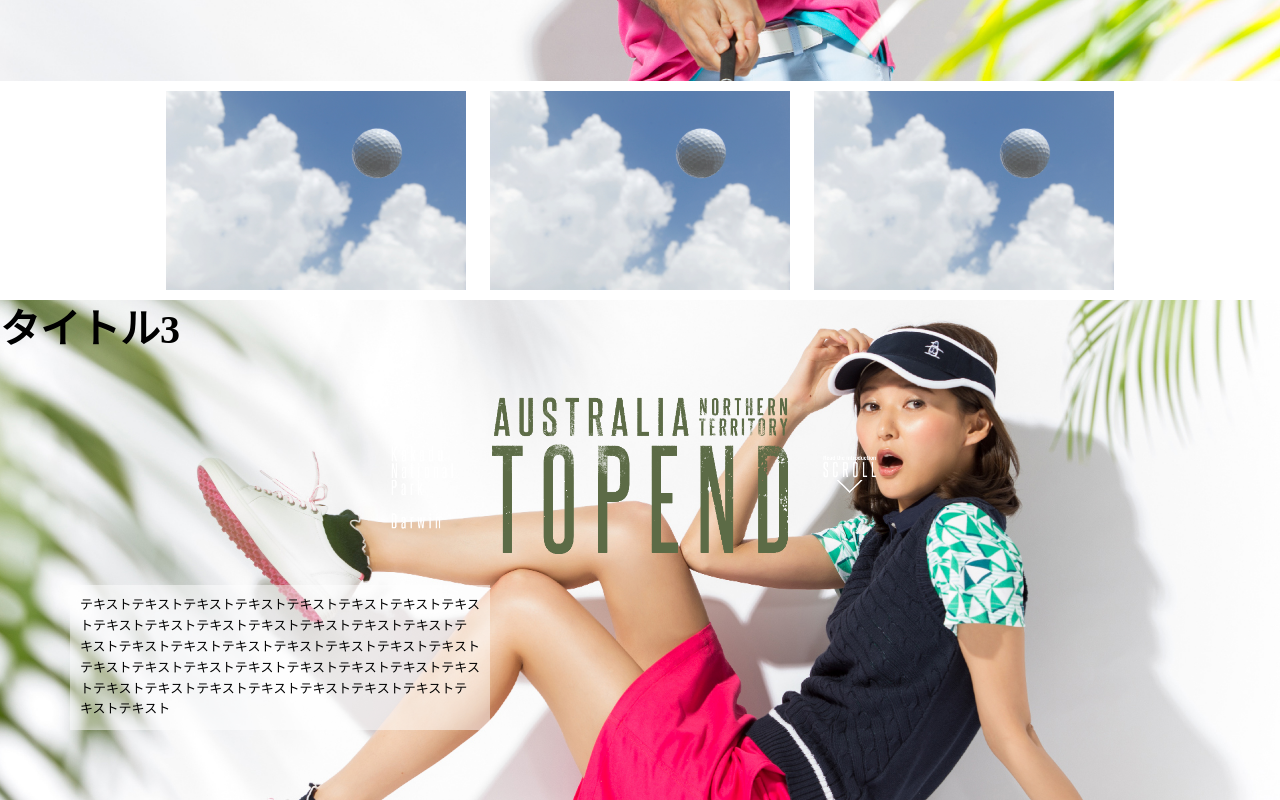
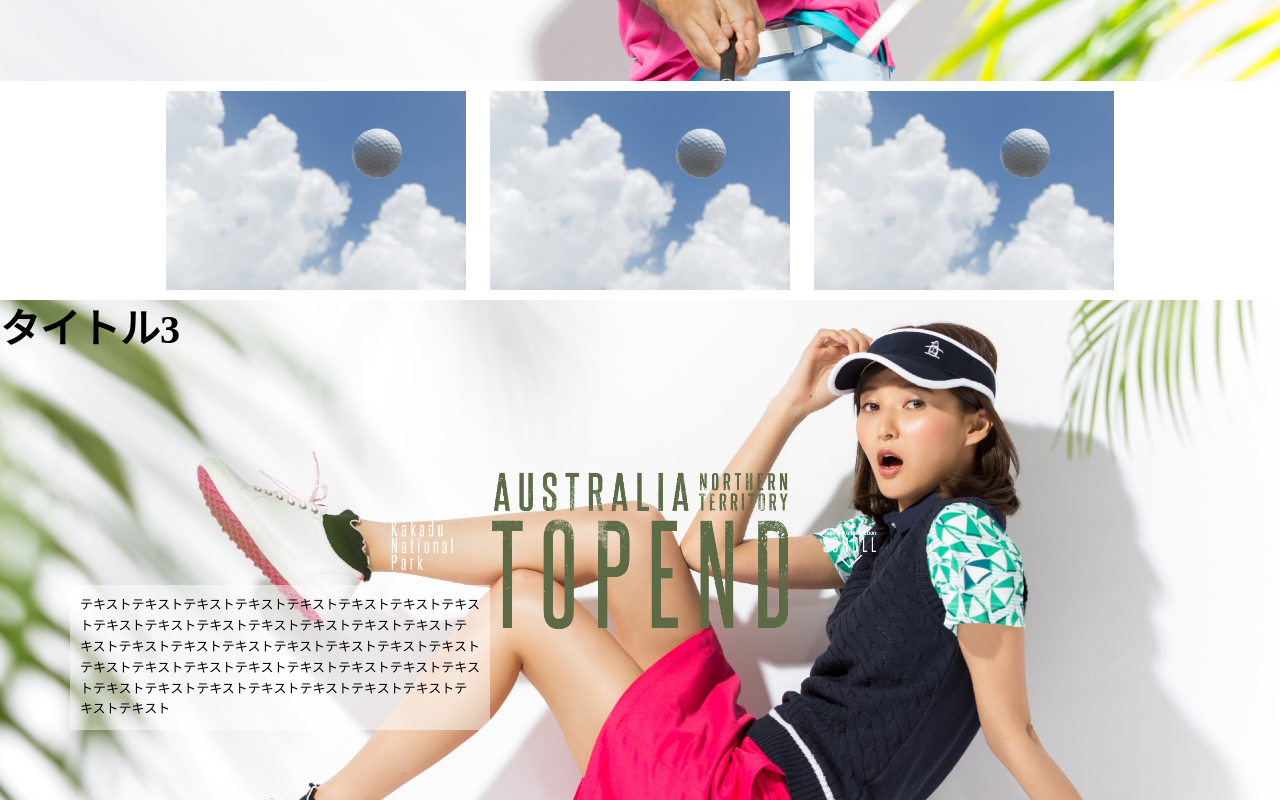
Before and after one commit to natsukotoma/fashion, a plain HTML site: page index.html in a window 1280 px wide. Shown: the part 1211-2011 px from the top of the page. Drawn offline with Linux system fonts and the light colour scheme.

Commit message:
画像/要素をコンテンツの中央にもってくる_0420

```diff
--- a/css/style.css
+++ b/css/style.css
@@ -47,14 +47,14 @@ section .text_box{
 	padding: 10px;
 
 }
-.sec_1 .title_1{
+/* 画像中央揃え */
+.sec_1 .title_1 img{
 	position: absolute;
 	top: 0;
 	bottom: 0;
 	left: 0;
 	right: 0;
 	width: 50%;
-	height: 50%;
 	margin: auto;
 }
 .sec_2 h2.title_2{
@@ -63,17 +63,28 @@ section .text_box{
 	left: 50%;
 	transform: translate(-50%, -50%);
 }
-.sec_3 .flex_container{
+/*.sec_3 .flex_container{
 	display: flex;
-	align-items: center; /* 縦方向中央揃え */
-	justify-content: center; /* 横方向中央揃え */
+	align-items: center; /* 縦方向中央揃え
+	justify-content: center; /* 横方向中央揃え
 	height: 50%;
+}*/
+.sec_3 .table-box{
+	display: table;
+	width: 100%;
+	height: 100%;
 }
 .sec_3 .title_3{
+	display: table-cell;
+	vertical-align: middle;
+	text-align: center;
+}
+.sec_3 .title_3 img{
 	width: 500px;
 }
-
-
+.sec_3 h2{
+	position: absolute;
+}
 
 
 
@@ -122,10 +133,6 @@ section .text_box{
 		margin: 10px;
 	}
 
-
-
-
-
 }
 
 /* スマホ　*/
@@ -138,8 +145,7 @@ section .text_box{
 	}
 	section .text_box{
 		bottom: 10px;
-		margin: 0 5px;/* 簡単なWEBを実現する[レスポンシブ] #2　説明部分に左右に5pxずつ空白を作る
-*/
+		margin: 0 5px;/* 簡単なWEBを実現する[レスポンシブ] #2　説明部分に左右に5pxずつ空白を作る */
 	}
 	ul.item_list_f{
 		background-color: #f5f3f3;
@@ -169,4 +175,12 @@ C:\training
 ・top,bottom,left,rightは要素を移動させるイメージではなくて、
 　左から指定pxのところからはじまる。とかそういうイメージ。
 ・現在だいたい位置を決めるのは　"float"か"position"　flexboxは要勉強
+
+
+
+・ブロック要素 →　margin: 0 auto;
+・インライン要素　→　text-align: center;
+・親にdisplay:table; 子に　display;table-cell;
+・画像のサイズ変えたいときはimgタグにwidtをかける
+
 */
--- a/index.html
+++ b/index.html
@@ -20,10 +20,8 @@
 	<section class="sec_1 scene">
 		<h2>タイトル1</h2>
 		<div class="title_1"><img src="images/title_1.png"></div>
-		<div>
 		<p class="text_box">テキストテキストテキストテキストテキストテキストテキストテキストテキストテキストテキストテキストテキストテキストテキストテキストテキストテキストテキストテキストテキストテキストテキストテキストテキストテキストテキストテキストテキストテキスト
 		</p>
-		</div>
 	</section>
 	<div class="item_continer">
 		<ul class="item_list_f">
@@ -35,9 +33,7 @@
 
 	<section class="sec_2 scene">
 		<h2 class="title_2">FASHION IN SPECE<br>FOR CREATE WORK</h2>
-		<div>
 		<p class="text_box">テキストテキストテキストテキストテキストテキストテキストテキストテキストテキストテキストテキストテキストテキストテキストテキストテキストテキストテキストテキストテキストテキストテキストテキストテキストテキストテキストテキストテキストテキストテキストテキストテキストテキストテキストテキストテキストテキストテキストテキスト</p>
-		</div>
 	</section>
 	<div class="item_continer">
 		<ul class="item_list_d">
@@ -50,8 +46,8 @@
 
 	<section class="sec_3 scene">
 		<h2>タイトル3</h2>
-		<div class="flex_container"><div class="title_3"><img src="images/title_1.png"></div></div>
-		<div>
+		<div class="table-box">
+			<div class="title_3"><img src="images/title_1.png"></div>
 			<p class="text_box">テキストテキストテキストテキストテキストテキストテキストテキストテキストテキストテキストテキストテキストテキストテキストテキストテキストテキストテキストテキストテキストテキストテキストテキストテキストテキストテキストテキストテキストテキストテキストテキストテキストテキストテキストテキストテキストテキストテキストテキスト</p>
 		</div>
 	</section>
```
Lines whose indentation alone changed are shown as unchanged.
